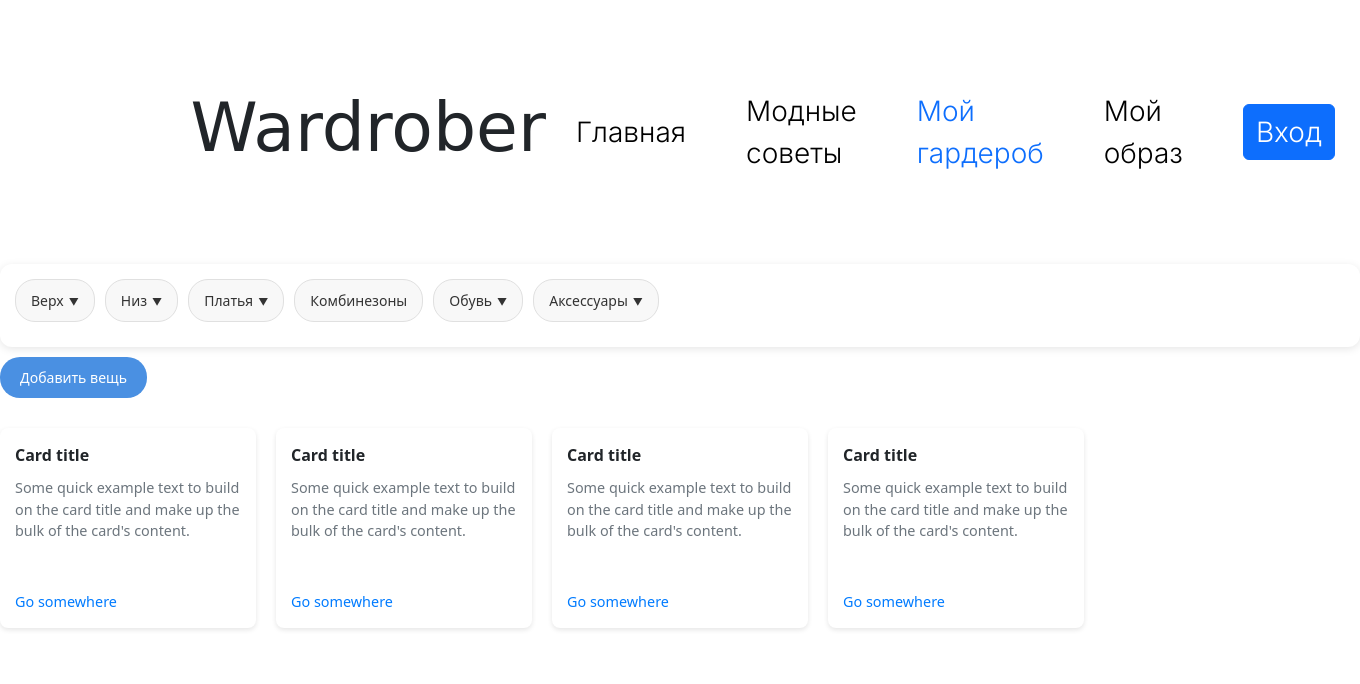
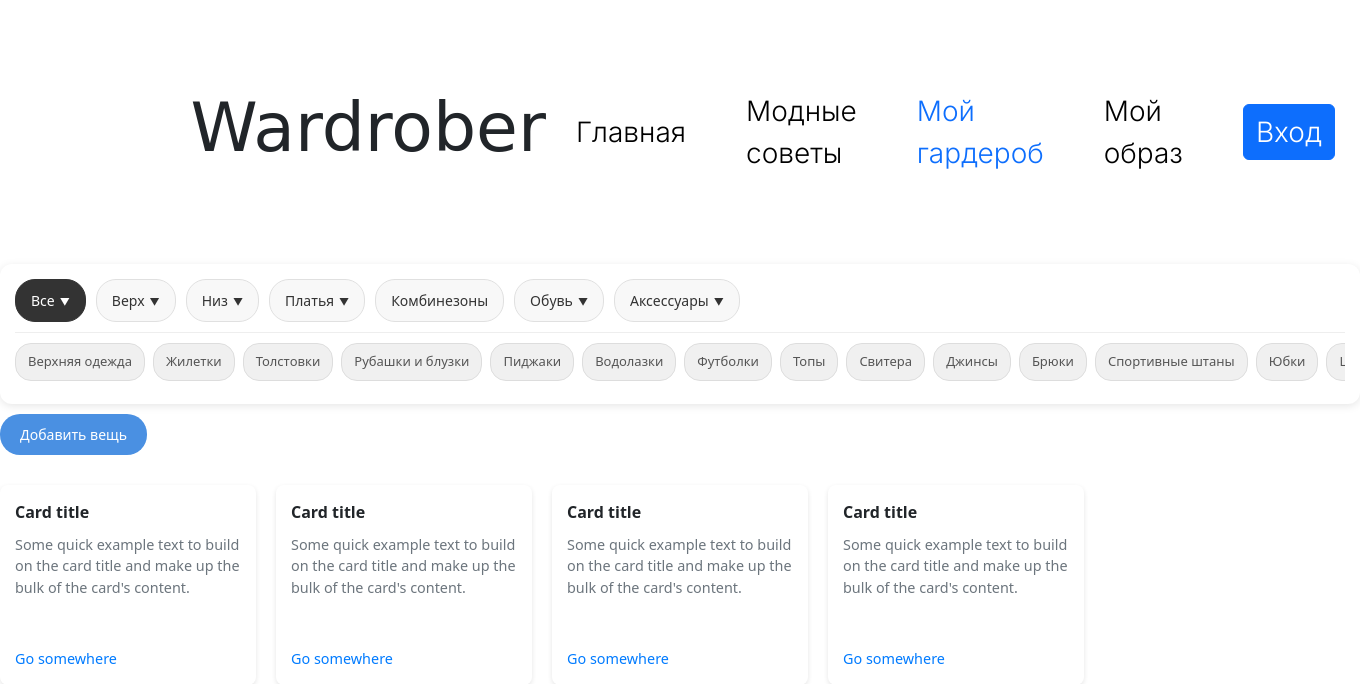
Before and after one commit to annakonda-com/Wardrober, a Flask app: page /wardrobe in a window 1360 px wide. Shown: the top 684 px of the page. Run offline with Flask 3, Linux system fonts and the light colour scheme; some web fonts are replaced.

Commit message:
all category

```diff
--- a/templates/wardrobe.html
+++ b/templates/wardrobe.html
@@ -3,12 +3,43 @@
 <div class="body_wrd">
     <div class="categories-container_wrd">
         <div class="categories-group_wrd">
+            <div class="category-item_wrd active_wrd has-subcategories_wrd" data-subcategory="all">Все</div>
             <div class="category-item_wrd has-subcategories_wrd" data-subcategory="up">Верх</div>
             <div class="category-item_wrd has-subcategories_wrd" data-subcategory="down">Низ</div>
             <div class="category-item_wrd has-subcategories_wrd" data-subcategory="dress">Платья</div>
             <div class="category-item_wrd">Комбинезоны</div>
             <div class="category-item_wrd has-subcategories_wrd" data-subcategory="shoes">Обувь</div>
             <div class="category-item_wrd has-subcategories_wrd" data-subcategory="accessories">Аксессуары</div>
+        </div>
+
+        <div class="subcategories-container_wrd" id="all-sub">
+            <div class="subcategories-scroll_wrd">
+                <div class="subcategory-item_wrd">Верхняя одежда</div>
+                <div class="subcategory-item_wrd">Жилетки</div>
+                <div class="subcategory-item_wrd">Толстовки</div>
+                <div class="subcategory-item_wrd">Рубашки и блузки</div>
+                <div class="subcategory-item_wrd">Пиджаки</div>
+                <div class="subcategory-item_wrd">Водолазки</div>
+                <div class="subcategory-item_wrd">Футболки</div>
+                <div class="subcategory-item_wrd">Топы</div>
+                <div class="subcategory-item_wrd">Свитера</div>
+                <div class="subcategory-item_wrd">Джинсы</div>
+                <div class="subcategory-item_wrd">Брюки</div>
+                <div class="subcategory-item_wrd">Спортивные штаны</div>
+                <div class="subcategory-item_wrd">Юбки</div>
+                <div class="subcategory-item_wrd">Шорты</div>
+                <div class="subcategory-item_wrd">Вечерние платья</div>
+                <div class="subcategory-item_wrd">Повседневные платья</div>
+                <div class="subcategory-item_wrd">Летняя обувь</div>
+                <div class="subcategory-item_wrd">Зимняя обувь</div>
+                <div class="subcategory-item_wrd">Демисезонная обувь</div>
+                <div class="subcategory-item_wrd">Туфли</div>
+                <div class="subcategory-item_wrd">Головной убор</div>
+                <div class="subcategory-item_wrd">Очки</div>
+                <div class="subcategory-item_wrd">Браслеты</div>
+                <div class="subcategory-item_wrd">Подвески</div>
+                <div class="subcategory-item_wrd">Серьги</div>
+            </div>
         </div>
 
         <div class="subcategories-container_wrd" id="up-sub">
```
